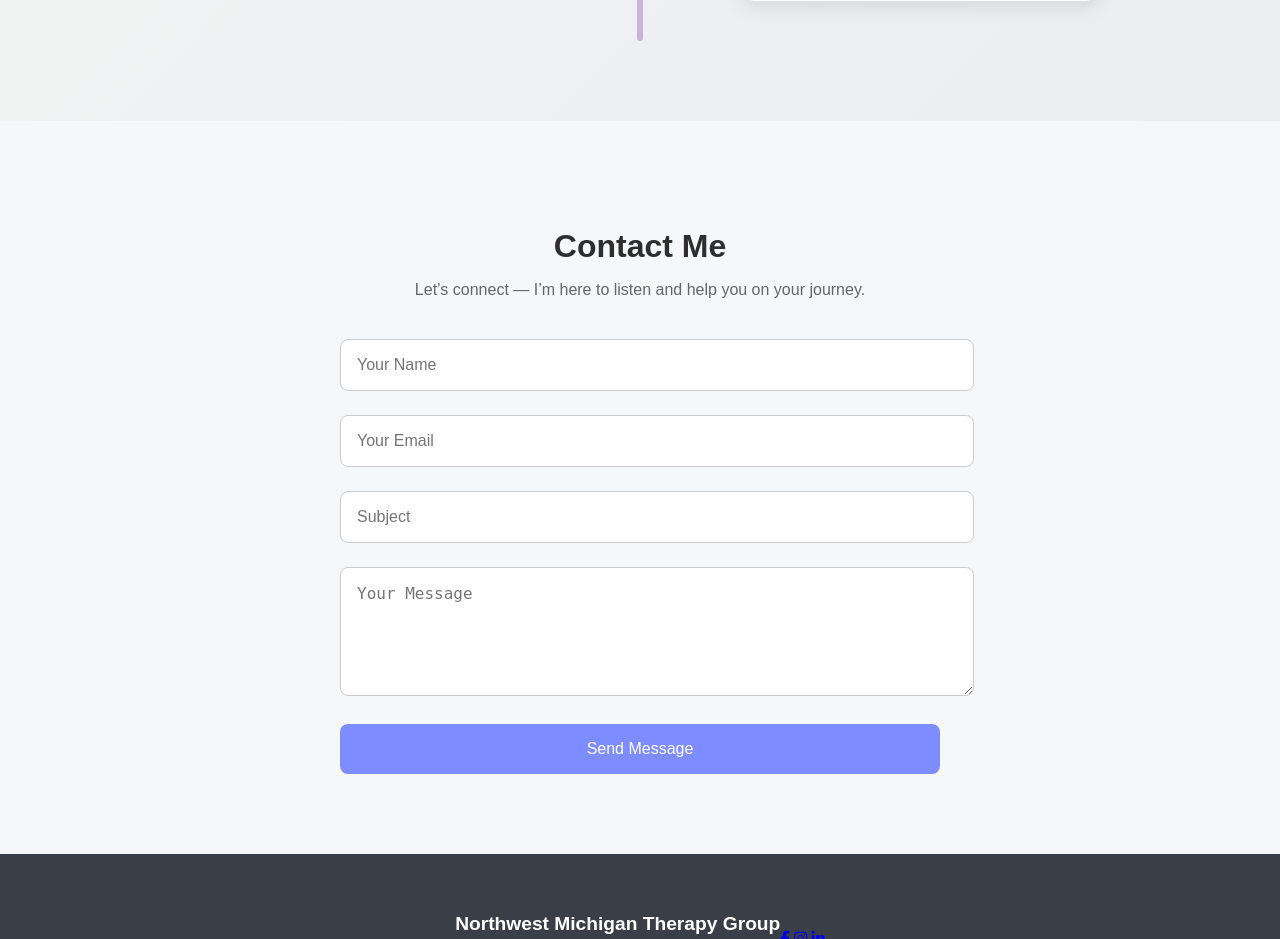
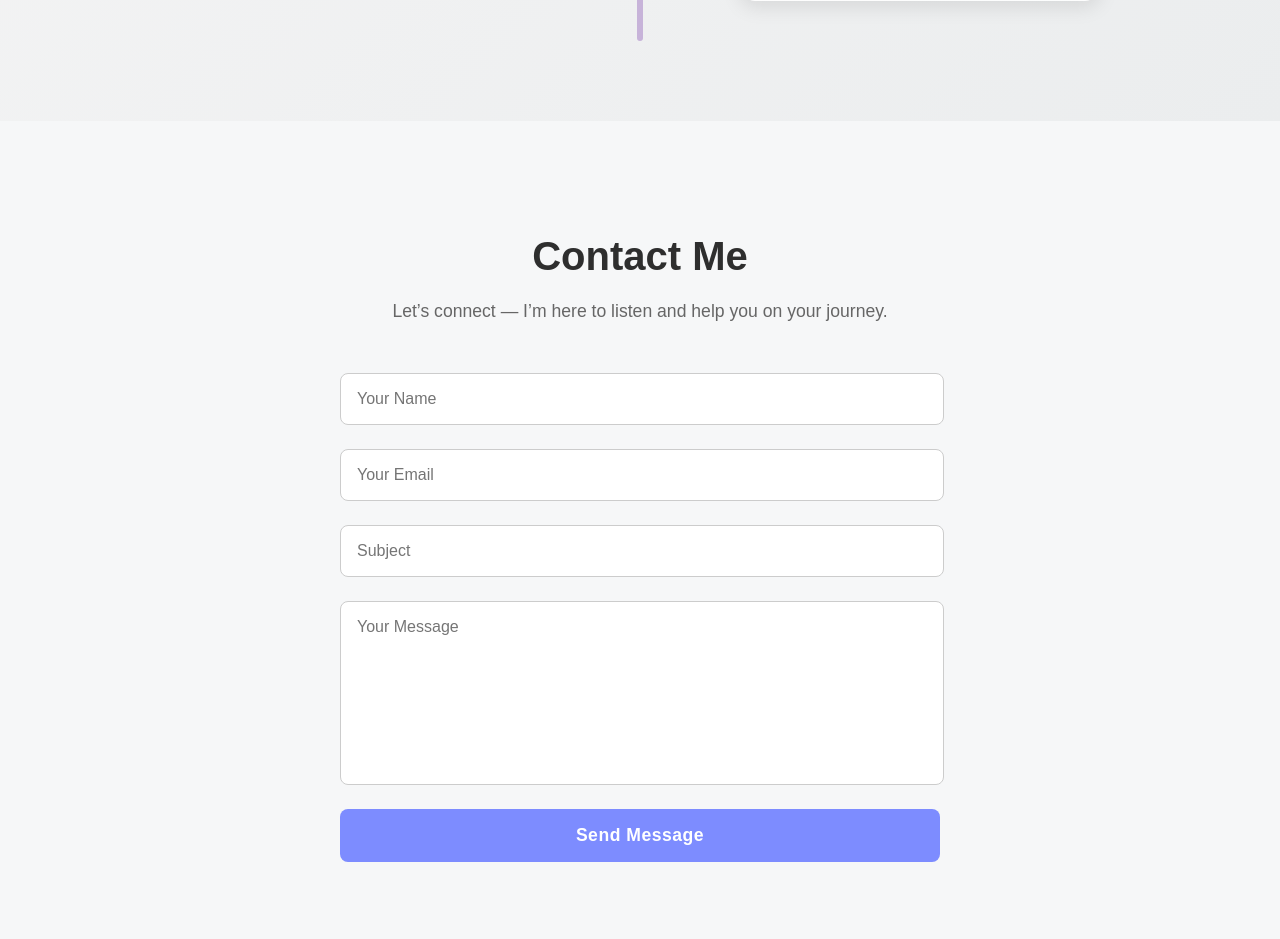
Before and after one commit to BallansByte/Ali-Site, a Flask app: page / in a window 1280 px wide. Shown: the part 5561-6500 px from the top of the page. Run offline with Flask 3, Linux system fonts and the light colour scheme.

Commit message:
Updated the footer and form styling to avoid over horizontal overflow.

```diff
--- a/static/css/styles.css
+++ b/static/css/styles.css
@@ -601,22 +601,25 @@ body{
   }
 }
 
-
+/*-----------Contact Section------------------*/
    .contact-section {
-	padding: 5rem 0;
+	padding: 5rem 8%;
 	background: #f6f7f8;
 	text-align: center;
+	box-sizing: border-box;
 
 	h2 {
-		font-size: 2rem;
-		margin-bottom: 0.5rem;
+		font-size: 2.5rem;
+		margin-bottom: 1rem;
 		color: #2e2e2e;
+		font-weight: 700;
 	}
 
 	p {
-		font-size: 1rem;
+		font-size: 1.1rem;
 		color: #666;
-		margin-bottom: 2.5rem;
+		margin-bottom: 3rem;
+		line-height: 1.6;
 	}
 
 	.contact-form {
@@ -625,22 +628,34 @@ body{
 		display: flex;
 		flex-direction: column;
 		gap: 1.5rem;
+		box-sizing: border-box;
 
 		.form-group {
+			display: flex;
+			flex-direction: column;
+			align-items: stretch;
+
 			input,
 			textarea {
-				width: 100%;
+				width: 95%;
 				padding: 1rem;
 				border: 1px solid #ccc;
 				border-radius: 8px;
 				font-size: 1rem;
+				font-family: inherit;
+				background-color: #fff;
 				transition: all 0.3s ease;
+				resize: none;
 
 				&:focus {
 					border-color: #7d8cff;
 					outline: none;
 					box-shadow: 0 0 5px rgba(125, 140, 255, 0.3);
 				}
+			}
+
+			textarea {
+				min-height: 150px;
 			}
 		}
 
@@ -651,15 +666,61 @@ body{
 			border: none;
 			border-radius: 8px;
 			cursor: pointer;
-			font-size: 1rem;
-			transition: background 0.3s ease;
+			font-size: 1.1rem;
+			font-weight: 600;
+			letter-spacing: 0.5px;
+			transition: background 0.3s ease, transform 0.2s ease;
 
 			&:hover {
 				background-color: #6a78e6;
+				transform: translateY(-3px);
+			}
+
+			&:active {
+				transform: scale(0.98);
+			}
+		}
+	}
+
+	/* ✅ Success & Error messages (for better UX) */
+	.form-message {
+		margin-top: 1rem;
+		font-size: 1rem;
+		font-weight: 500;
+
+		&.success {
+			color: #2ecc71;
+		}
+
+		&.error {
+			color: #e74c3c;
+		}
+	}
+
+	/* 📱 Responsive adjustments */
+	@media (max-width: 768px) {
+		padding: 4rem 5%;
+
+		h2 {
+			font-size: 2rem;
+		}
+
+		p {
+			font-size: 1rem;
+			margin-bottom: 2rem;
+		}
+
+		.contact-form {
+			gap: 1.2rem;
+
+			.btn {
+				font-size: 1rem;
+				padding: 0.9rem;
 			}
 		}
 	}
 }
+
 
 .thank-you-section {
 	padding: 6rem 0;
--- a/templates/base.html
+++ b/templates/base.html
@@ -201,15 +201,6 @@
 				<h3>Northwest Michigan Therapy Group</h3>
 				<p>Email: <a href="alison@thrive-wc.com">alison@thrive-wc.com</a></p>
             </div>
-
-			<div class="footer-socials">
-				<div class="footer-socials">
-	<a href="#" aria-label="Facebook"><i class="fa-brands fa-facebook-f"></i></a>
-	<a href="#" aria-label="Instagram"><i class="fa-brands fa-instagram"></i></a>
-	<a href="#" aria-label="LinkedIn"><i class="fa-brands fa-linkedin-in"></i></a>
-</div>
-
-			</div>
 		</div>
 
 		<p class="footer-bottom">© 2025 Northwest Michigan Therapist. All Rights Reserved.</p>
```
Also changed, not shown: other parts of static/css/styles.css (+30 -4 lines).
